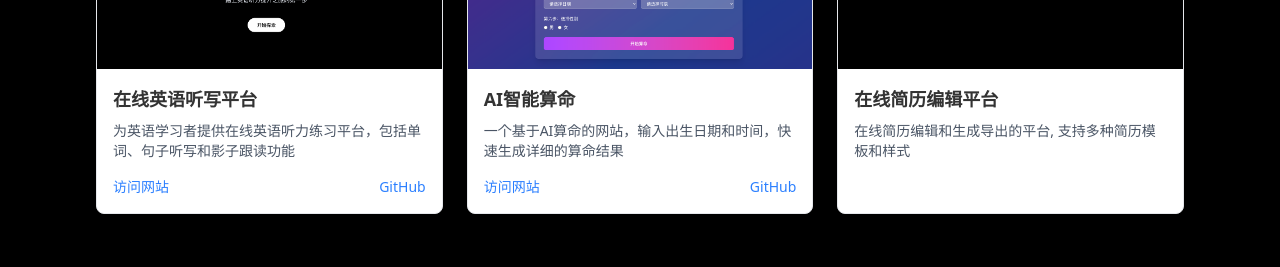
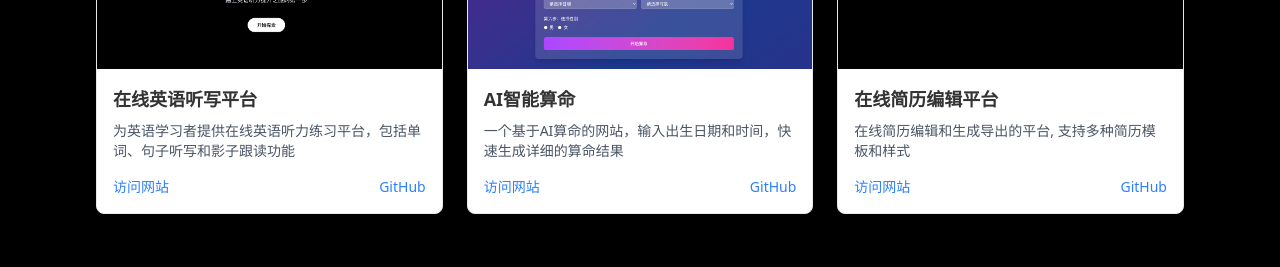
Before and after one commit to pengxiaohua/personal-website, a Next.js app: page / in a window 1280 px wide. Shown: the part 1106-1373 px from the top of the page. Built offline with nearby package versions, Linux system fonts and the light colour scheme; a web font is replaced by a local one.

Commit message:
feat: 修改简历编辑

```diff
--- a/app/page.tsx
+++ b/app/page.tsx
@@ -182,7 +182,7 @@
               <div className="p-4">
                 <h3 className="font-bold text-lg mb-2">{project.title}</h3>
                 <p className="text-gray-600 text-sm mb-4">{project.description}</p>
-                {project.image && <div className="flex justify-between">
+                <div className="flex justify-between">
                   <a
                     href={project.url}
                     className="text-blue-500 hover:text-blue-700 text-sm"
@@ -199,7 +199,7 @@
                   >
                     GitHub
                   </a>
-                </div>}
+                </div>
               </div>
             </div>
           ))}
--- a/middleware.ts
+++ b/middleware.ts
@@ -20,7 +20,7 @@
       return NextResponse.next()
     default:
       // 其他情况，重定向到主域名
-      if (hostname !== 'xiaohua.run' && hostname !== 'localhost:3000') {
+      if (hostname !== 'xiaohua.run' && hostname !== 'localhost:3000' && hostname !== 'localhost:3001') {
         return NextResponse.redirect(new URL('https://xiaohua.run', request.url))
       }
       return NextResponse.next()
```
